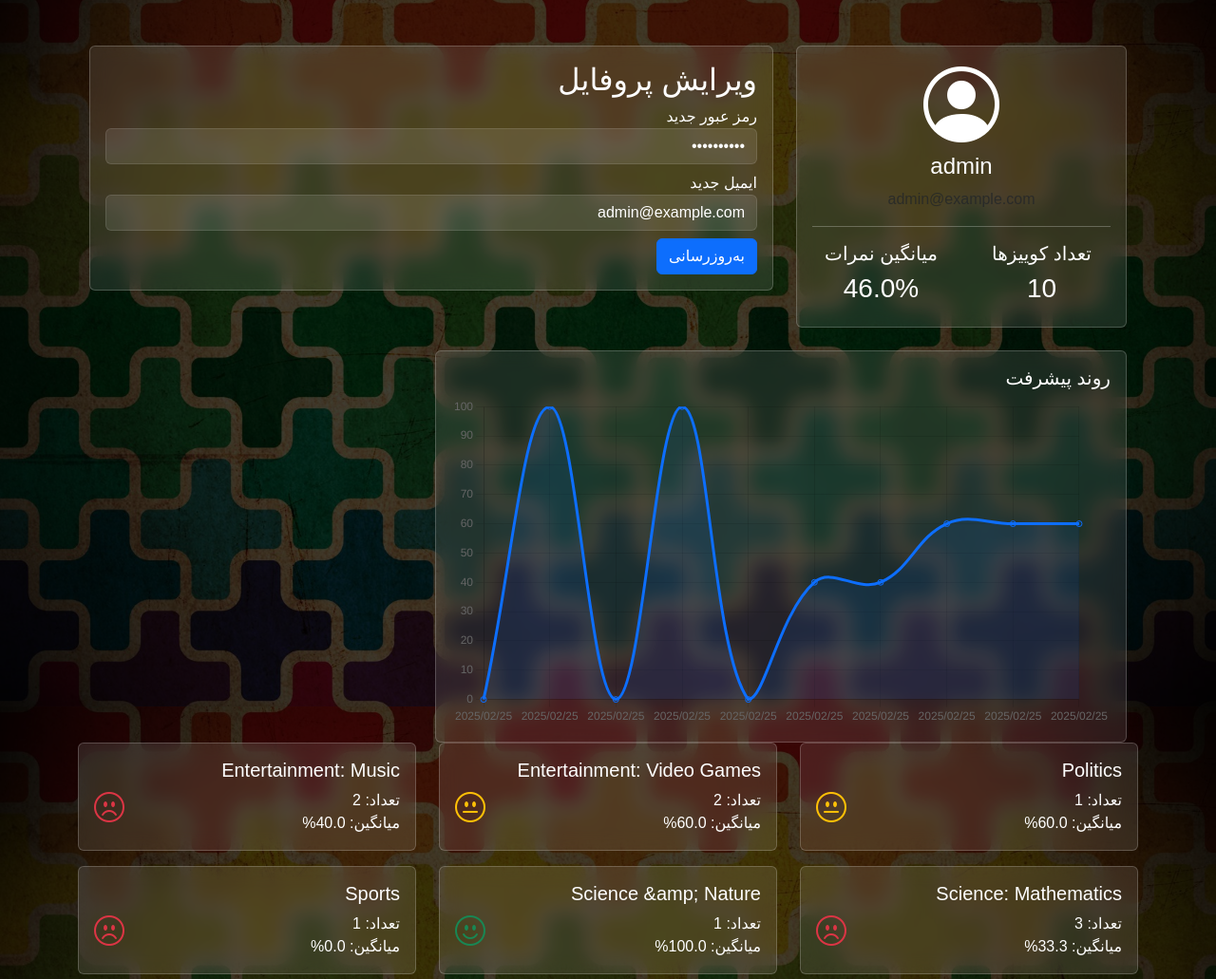
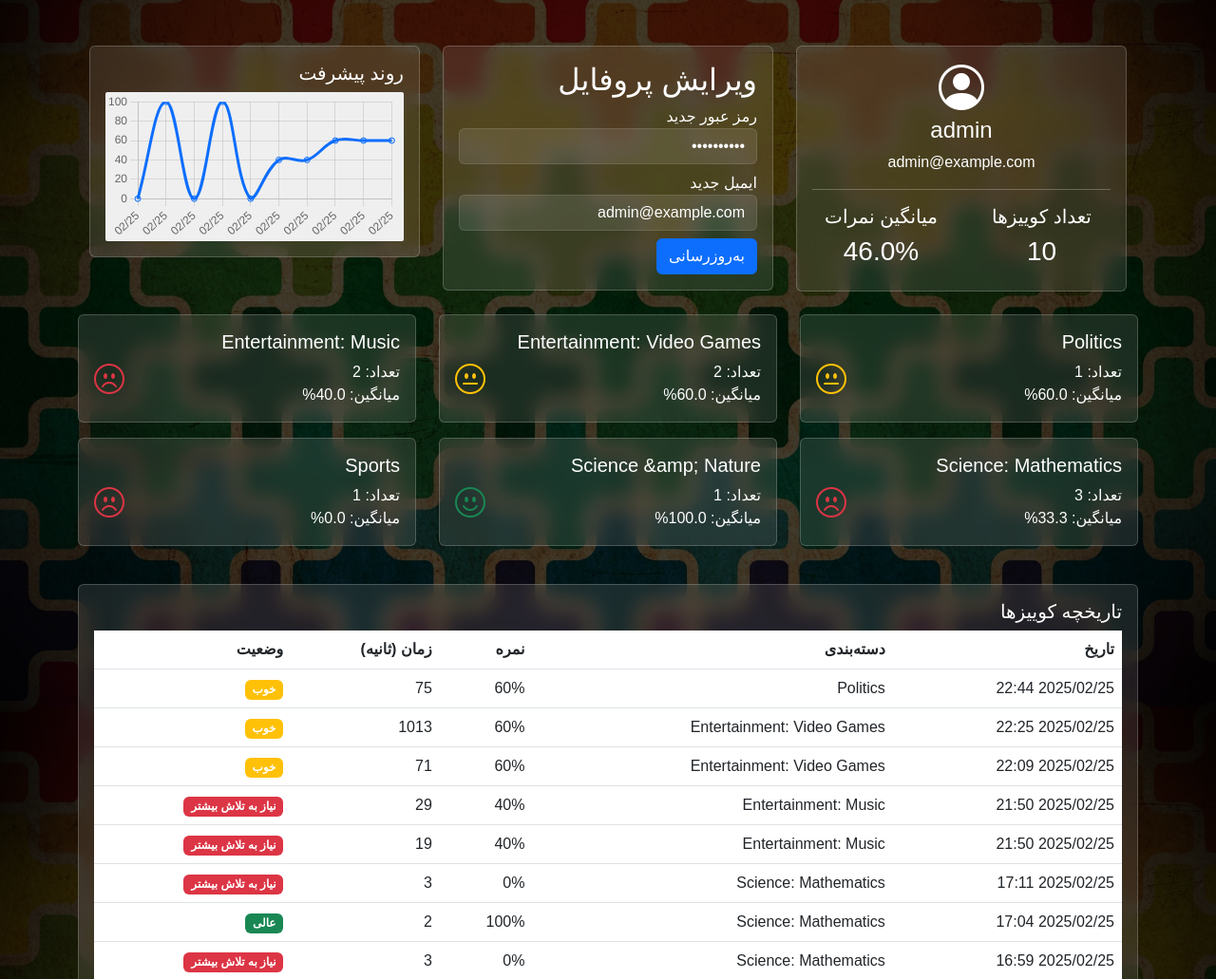
Before and after one commit to AtrinBJ/QBC8-P2, a Flask app: page /profile in a window 1280 px wide. Shown: the part 56-1087 px from the top of the page at 95% size. Run offline with Flask 3, Linux system fonts and the light colour scheme; a user stored in the database is signed in; some web fonts are replaced.

Commit message:
apply some improvements

```diff
--- a/app.py
+++ b/app.py
@@ -605,7 +605,7 @@
     for result in reversed(results):
         if hasattr(result, 'date') and result.date:
             try:
-                chart_labels.append(result.date.strftime('%Y/%m/%d'))
+                chart_labels.append(result.date.strftime('%m/%d'))
                 chart_scores.append(result.score)
             except Exception as e:
                 print(f"Error formatting date: {e}")
--- a/templates/admin/analytics.html
+++ b/templates/admin/analytics.html
@@ -276,7 +276,7 @@
             <p>داده‌های نمودار زمانی: {{ chart_data.time_labels|length }} نقطه</p>
             <p>داده‌های کاربران: {{ chart_data.users|length }} کاربر</p>
             <p>داده‌های دسته‌بندی: {{ chart_data.categories|length }} دسته‌بندی</p>
-            <pre>{{ chart_data|tojson(indent=2) }}</pre>
+<!--            <pre>{{ chart_data|tojson(indent=2) }}</pre>-->
         </div>
     </div>
 </div>
--- a/templates/profile.html
+++ b/templates/profile.html
@@ -9,9 +9,9 @@
         <div class="col-md-4">
             <div class="card">
                 <div class="card-body text-center">
-                    <i class="bi bi-person-circle display-1 mb-3"></i>
+                    <i class="bi bi-person-circle display-5"></i>
                     <h4>{{ user.username }}</h4>
-                    <p class="text-muted">{{ user.email }}</p>
+                    <p class="">{{ user.email }}</p>
                     <hr>
                     <div class="row">
                         <div class="col-6">
@@ -28,7 +28,7 @@
         </div>
 
         <!-- فرم ویرایش پروفایل -->
-        <div class="col-md-8">
+        <div class="col-md-4">
             <div class="card">
                 <div class="card-body">
                     <h2>ویرایش پروفایل</h2>
@@ -43,17 +43,16 @@
                 </div>
             </div>
         </div>
-    </div>
-
         <!-- نمودار پیشرفت -->
-        <div class="col-md-8">
+        <div class="col-md-4">
             <div class="card">
                 <div class="card-body">
                     <h5 class="card-title">روند پیشرفت</h5>
-                    <canvas id="progressChart"></canvas>
+                    <canvas id="progressChart" style="background: #efefef;border-radius: 2px;"></canvas>
                 </div>
             </div>
         </div>
+    </div>
     </div>
 
     <!-- آمار دسته‌بندی‌ها -->
@@ -140,7 +139,7 @@
                 data: {{ chart_scores|tojson }},
                 borderColor: '#0d6efd',
                 tension: 0.4,
-                fill: true,
+                fill: false,
                 backgroundColor: 'rgba(13, 110, 253, 0.1)'
             }]
         },
@@ -157,6 +156,7 @@
                     max: 100
                 }
             }
+
         }
     });
 });
```
